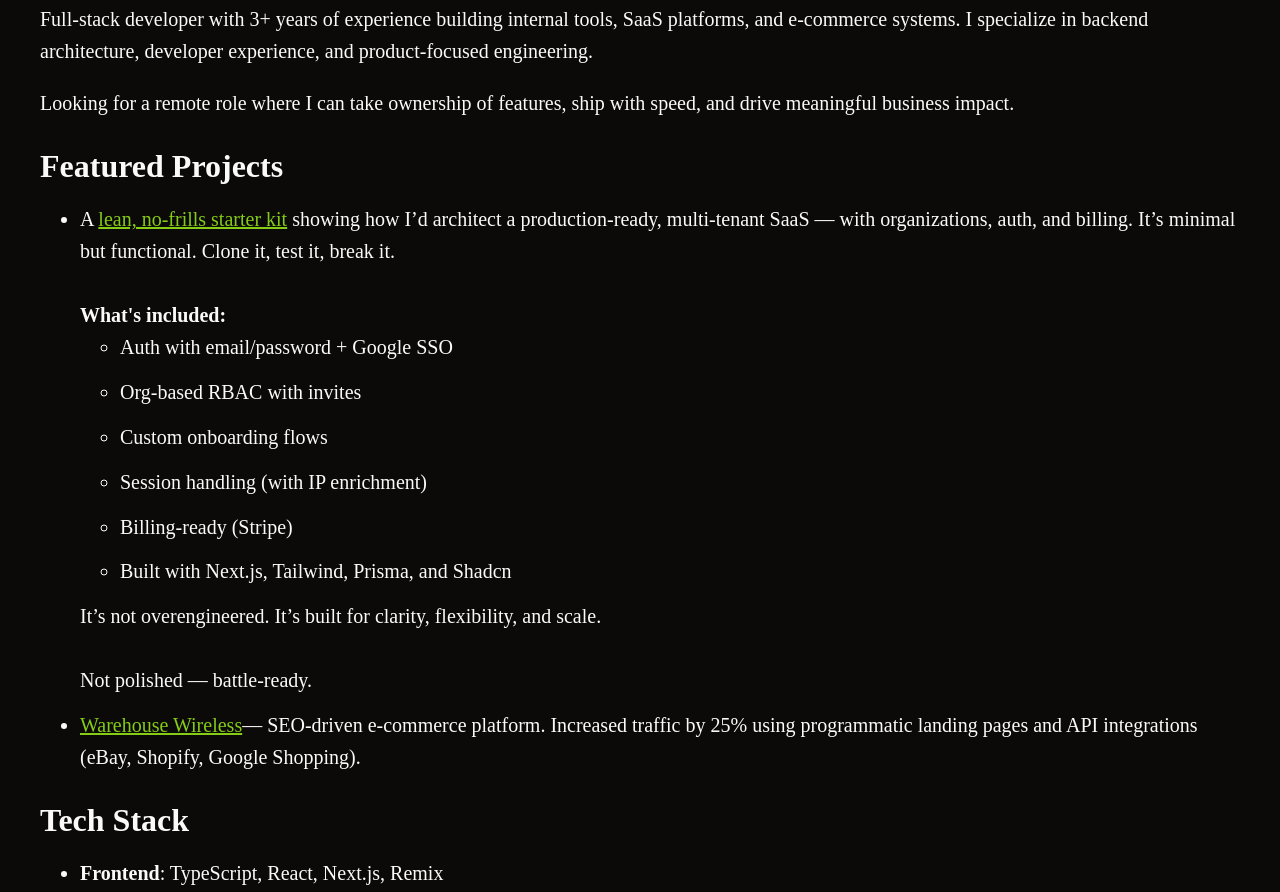
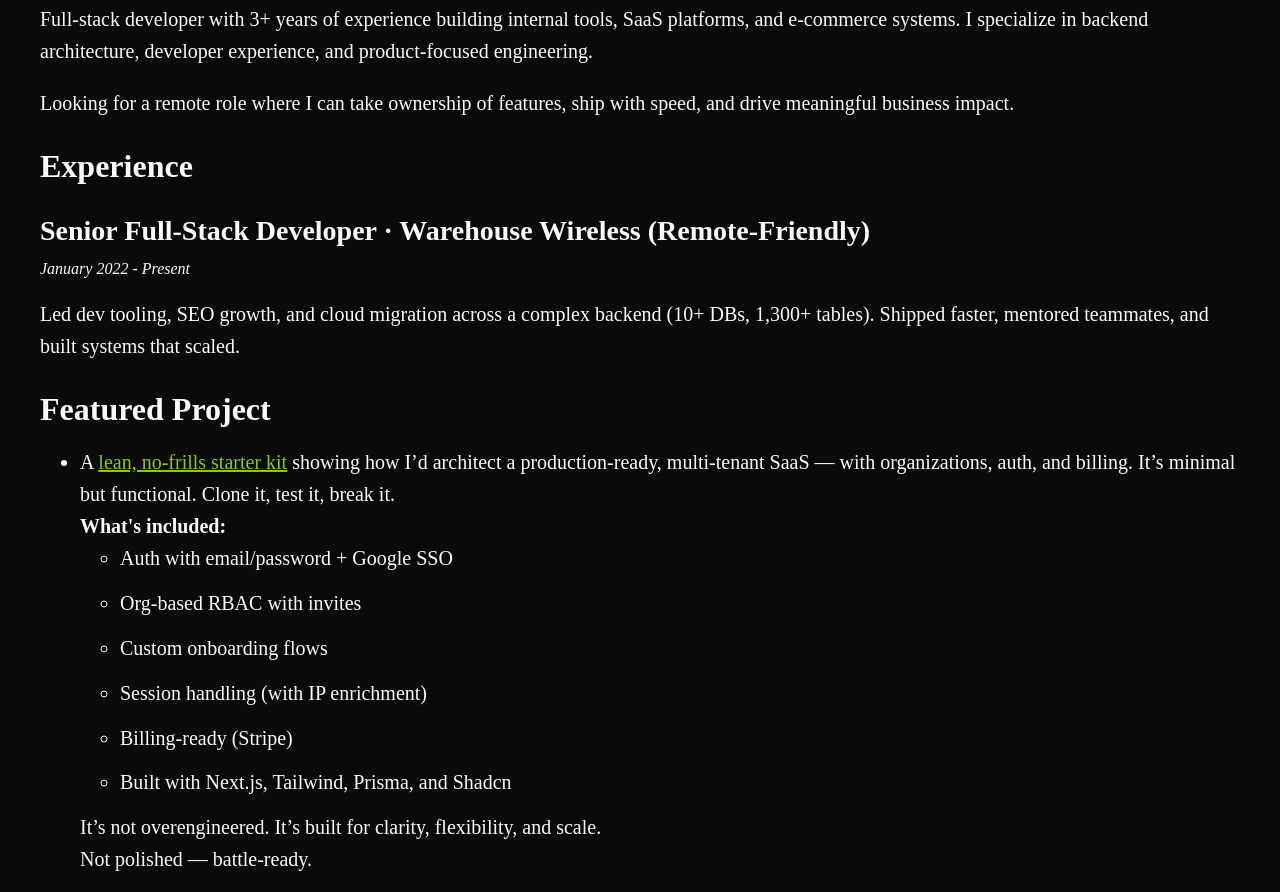
Before and after one commit to reidmosieur/portfolio, a plain HTML site: page index.html in a window 1280 px wide. Shown: the part 318-1210 px from the top of the page. Drawn offline with Linux system fonts and the light colour scheme.

Commit message:
copy updates

```diff
--- a/index.html
+++ b/index.html
@@ -57,7 +57,19 @@
           </p>
         </section>
         <section>
-          <h2>Featured Projects</h2>
+          <h2>Experience</h2>
+          <h3>
+            Senior Full-Stack Developer · Warehouse Wireless (Remote-Friendly)
+          </h3>
+          <i>January 2022 - Present</i>
+          <p>
+            Led dev tooling, SEO growth, and cloud migration across a complex
+            backend (10+ DBs, 1,300+ tables). Shipped faster, mentored
+            teammates, and built systems that scaled.
+          </p>
+        </section>
+        <section>
+          <h2>Featured Project</h2>
           <ul>
             <li>
               A
@@ -65,7 +77,6 @@
               showing how I’d architect a production-ready, multi-tenant SaaS —
               with organizations, auth, and billing. It’s minimal but
               functional. Clone it, test it, break it.
-              <br />
               <br />
               <strong>What's included:</strong>
               <ul>
@@ -79,14 +90,7 @@
               It’s not overengineered. It’s built for clarity, flexibility, and
               scale.
               <br />
-              <br />
               Not polished — battle-ready.
-            </li>
-            <li>
-              <a href="https://shop.warehousewireless.com">Warehouse Wireless</a
-              >— SEO-driven e-commerce platform. Increased traffic by 25% using
-              programmatic landing pages and API integrations (eBay, Shopify,
-              Google Shopping).
             </li>
           </ul>
         </section>
```
Also changed, not shown: saas-starter.html (+5 -4 lines), README.md, 1 other file.
